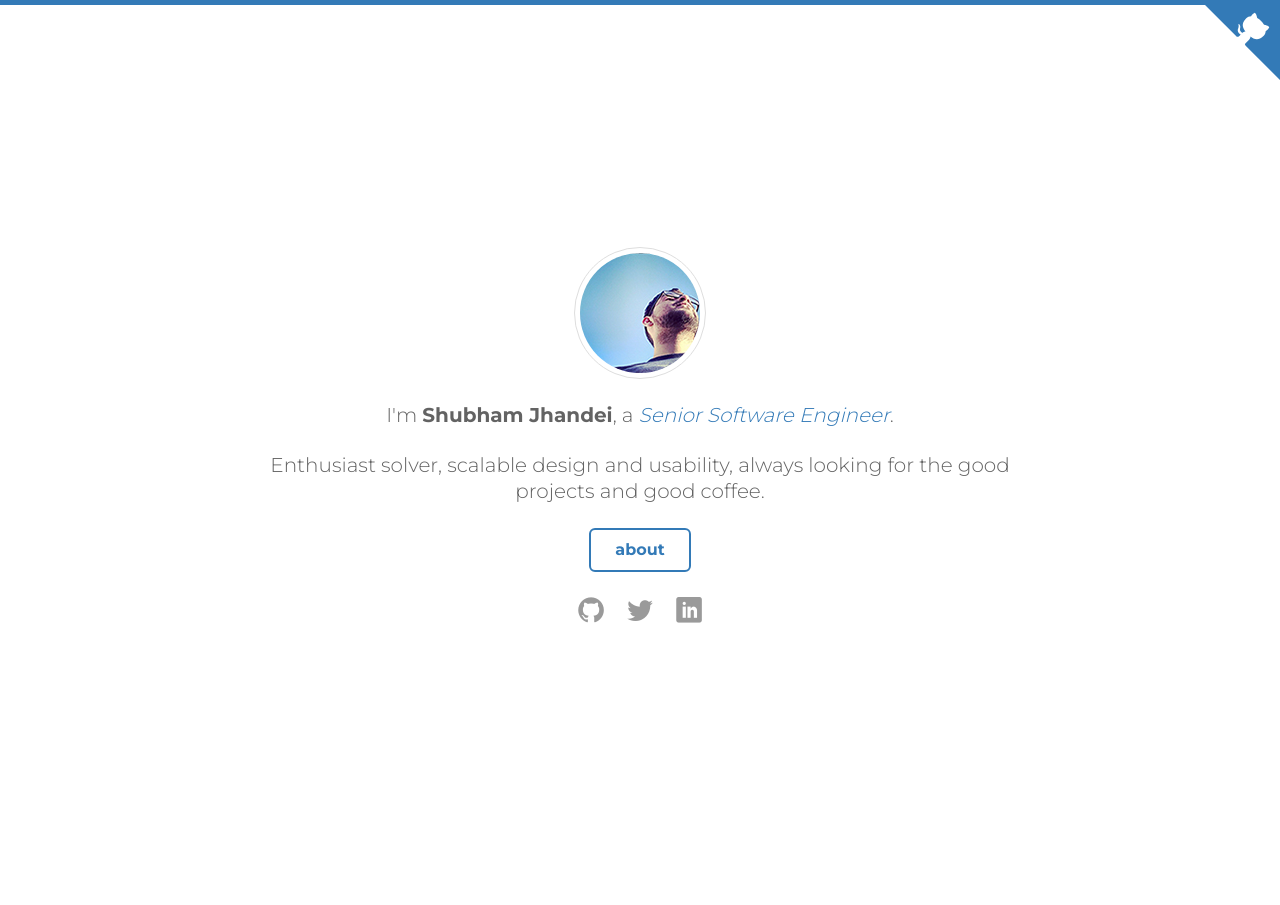
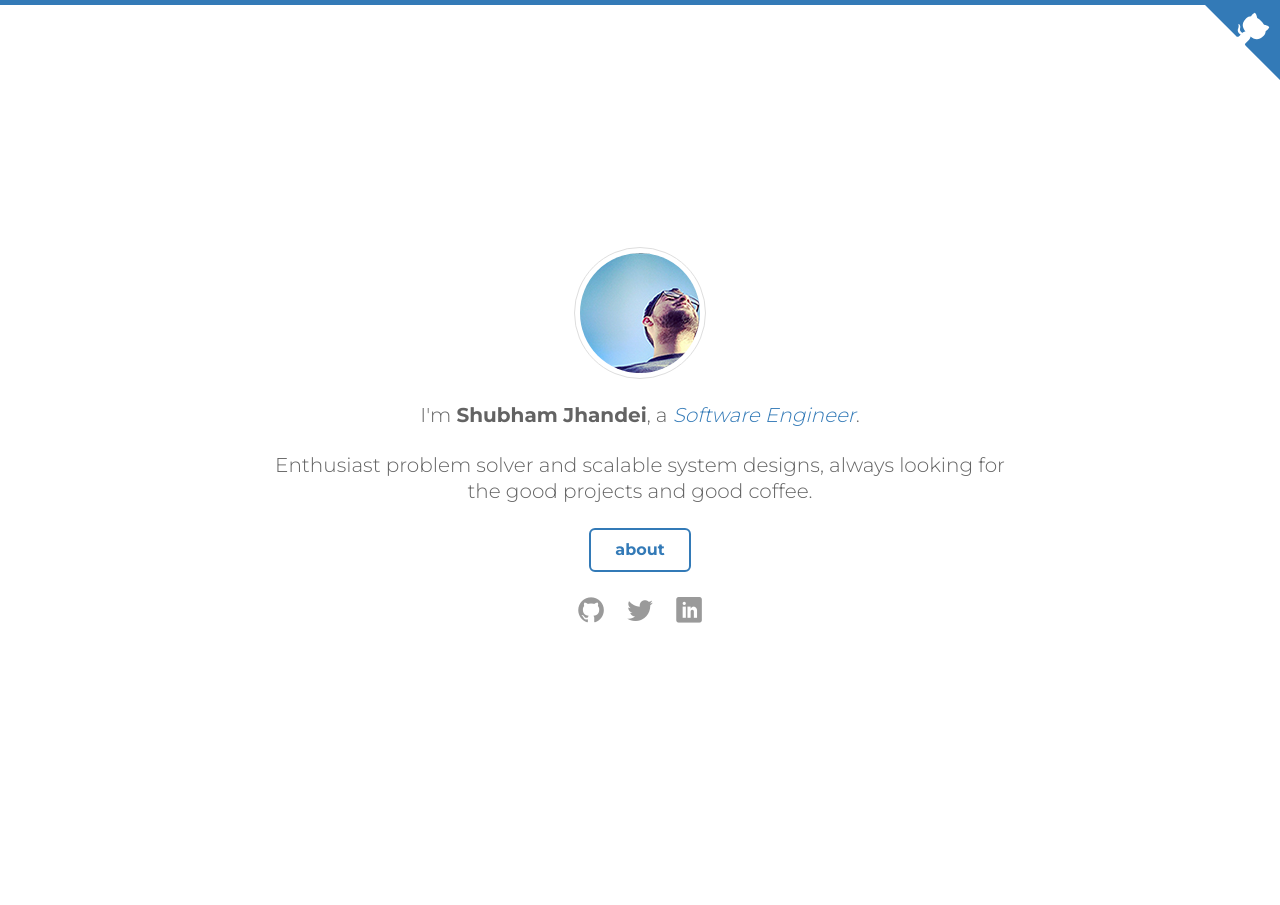
Before and after one commit to jhandei/shubham, a Jekyll site: the page index.html, which Jekyll copies as it is, in a window 1280 px wide. Built offline with Jekyll 4.4.1, drawn with Linux system fonts in a browser that asks for light colours; some web fonts are replaced.

Commit message:
Update index.html

```diff
--- a/index.html
+++ b/index.html
@@ -16,8 +16,8 @@
   <div class="hero-inner">
     <div class="container">
       <img src="images/author.jpg" alt="author thumb" class="dot">
-      <h3>I'm <strong itemprop="name">Shubham Jhandei</strong>, a <em itemprop="jobTitle">Senior Software Engineer</em>.</h3>
-      <h3>Enthusiast solver, scalable design and usability, always looking for the good projects and good coffee.</h3>
+      <h3>I'm <strong itemprop="name">Shubham Jhandei</strong>, a <em itemprop="jobTitle">Software Engineer</em>.</h3>
+      <h3>Enthusiast problem solver and scalable system designs, always looking for the good projects and good coffee.</h3>
       <a href="/about" class="button button-ghost" title="about">about</a>
       <ul class="social">
         <li><a href="https://github.com/jhandei" target="_blank"><i class="icon icon-github"></i></a></li>
```
Also changed, not shown: other parts of index.html (+1 -1 lines).
